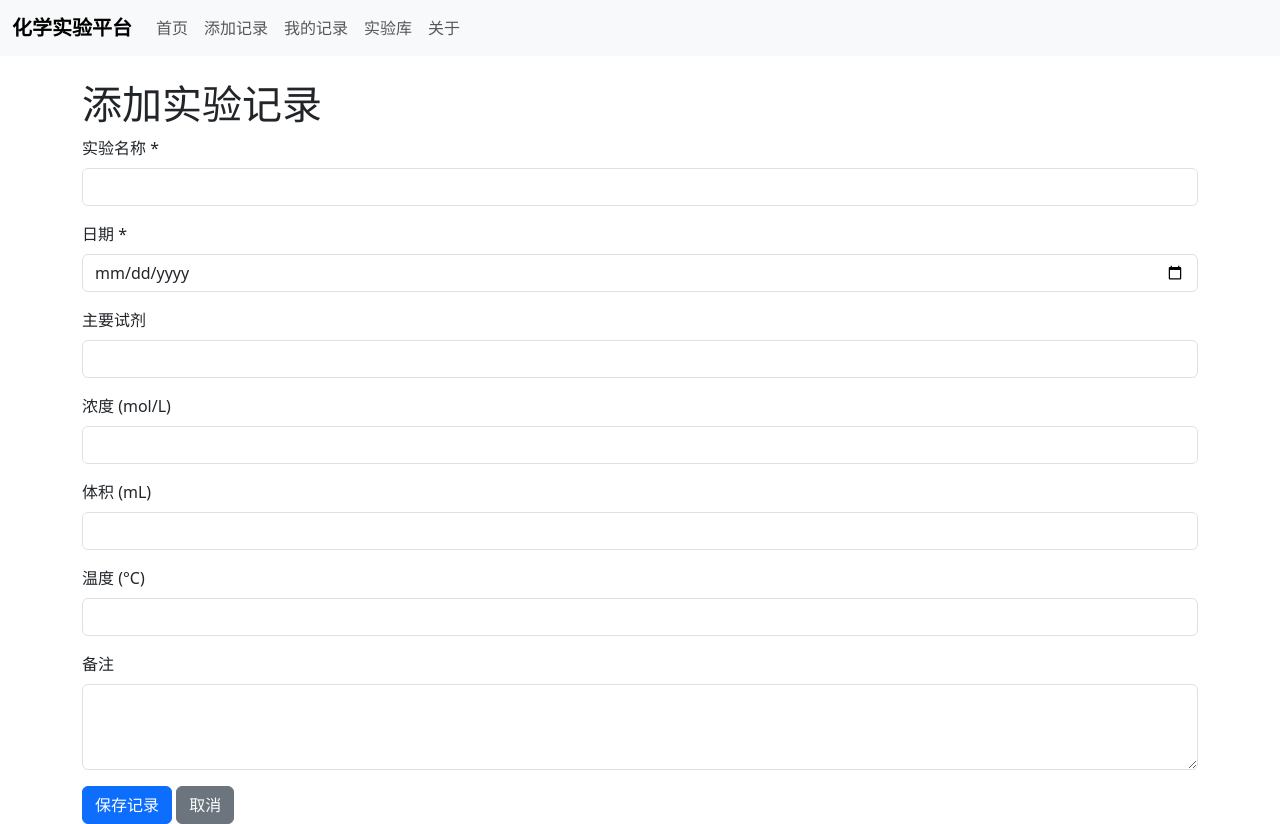
After one commit to luck-month/chemistry-lab, a Flask app: page /add in a window 1280 px wide. The commit adds this page. Run offline with Flask 3, Linux system fonts and the light colour scheme.

Commit message:
Add edit and delete functions for experiment records

```diff
--- a/app.py
+++ b/app.py
@@ -1,37 +1,185 @@
-from flask import Flask, render_template
+import sqlite3
 import datetime
+import random
+from flask import Flask, render_template, request, redirect, url_for
 
 app = Flask(__name__)
 
+# ------------------- 数据库操作函数 -------------------
+def get_db():
+    """获取数据库连接，并设置 row_factory 以便像字典一样操作行"""
+    conn = sqlite3.connect('experiments.db')
+    conn.row_factory = sqlite3.Row
+    return conn
+
+# ------------------- 实验教学库数据（字典模拟） -------------------
+experiments_library = {
+    1: {
+        "name": "酸碱滴定",
+        "date": "2026-03-20",
+        "reagent": "HCl, NaOH",
+        "description": "强酸强碱滴定，学习滴定操作。",
+        "purpose": "掌握酸碱滴定原理和操作，学会使用甲基橙指示剂判断终点。",
+        "principle": "HCl + NaOH → NaCl + H₂O，强酸强碱滴定，计量点 pH=7。",
+        "steps": """1. 用移液管准确量取 25.00 mL HCl 溶液于锥形瓶中。\n2. 加入 2 滴甲基橙指示剂，溶液呈红色。\n3. 用 NaOH 溶液滴定至溶液由红色变为橙色，记录消耗体积。\n4. 重复滴定 3 次，计算平均值。""",
+        "precautions": "滴定速度不宜过快，接近终点时要半滴操作。",
+        "reagents": "HCl 溶液（约 0.1 mol/L）、NaOH 溶液（约 0.1 mol/L）、甲基橙指示剂"
+    },
+    2: {
+        "name": "高锰酸钾标定",
+        "date": "2026-03-21",
+        "reagent": "KMnO4, Na2C2O4",
+        "description": "氧化还原滴定，标定高锰酸钾浓度。",
+        "purpose": "学习氧化还原滴定法，掌握高锰酸钾溶液的标定方法。",
+        "principle": "2MnO₄⁻ + 5C₂O₄²⁻ + 16H⁺ → 2Mn²⁺ + 10CO₂ + 8H₂O",
+        "steps": """1. 准确称取 0.15-0.20 g Na₂C₂O₄ 基准物于锥形瓶中。\n2. 加入 50 mL 蒸馏水和 10 mL 3 mol/L H₂SO₄，加热至 75-85℃。\n3. 用 KMnO₄ 溶液滴定至溶液呈微红色并保持 30 秒不褪色。\n4. 记录消耗体积，计算 KMnO₄ 浓度。""",
+        "precautions": "滴定温度控制在 75-85℃，过高会导致草酸分解。",
+        "reagents": "KMnO₄ 溶液（约 0.02 mol/L）、Na₂C₂O₄ 基准物、3 mol/L H₂SO₄"
+    },
+    3: {
+        "name": "重结晶",
+        "date": "2026-03-22",
+        "reagent": "乙酰苯胺, 水",
+        "description": "利用溶解度差异提纯固体。",
+        "purpose": "学习重结晶法提纯固体有机化合物的原理和操作。",
+        "principle": "利用不同温度下溶解度差异，使杂质留在母液中。",
+        "steps": """1. 将粗乙酰苯胺溶于适量热水中（近沸），制成饱和溶液。\n2. 加入少量活性炭脱色，趁热过滤除去不溶物。\n3. 滤液自然冷却结晶，抽滤，干燥。""",
+        "precautions": "热过滤时要预热漏斗，防止结晶堵塞。",
+        "reagents": "粗乙酰苯胺、蒸馏水、活性炭"
+    },
+    4: {
+        "name": "离子交换树脂的测定",
+        "date": "2026-03-23",
+        "reagent": "732型H型阳离子交换树脂, HCl, NaOH, Na2SO4, 酚酞, 邻苯二甲酸氢钾基准物",
+        "description": "测定离子交换树脂的交换容量。",
+        "purpose": "学习离子交换树脂的预处理和交换容量的测定方法。",
+        "principle": "阳离子交换树脂中的 H⁺ 与溶液中的阳离子发生交换，通过滴定流出液的酸度计算交换容量。",
+        "steps": """1. 树脂预处理：用 1 mol/L HCl 浸泡 24 小时，然后用去离子水洗至中性。\n2. 装柱，用 1 mol/L HCl 转型，再用去离子水洗至中性。\n3. 将待测溶液通过交换柱，收集流出液。\n4. 用 NaOH 标准溶液滴定流出液，计算交换容量。""",
+        "precautions": "树脂装柱时避免气泡；滴定终点要准确判断。",
+        "reagents": "732型H型阳离子交换树脂、1 mol/L HCl、0.1 mol/L NaOH、酚酞指示剂、邻苯二甲酸氢钾基准物"
+    }
+}
+
+# ------------------- 首页路由 -------------------
 @app.route('/')
 def home():
-    # 创建一些示例变量
     current_time = datetime.datetime.now().strftime("%Y-%m-%d %H:%M:%S")
     site_name = "化学实验模拟平台"
     features = ["实验记录管理", "化学计算器", "滴定模拟器", "反应预测", "实验教学库", "报告生成"]
+    # 随机推荐一个实验
+    exp_list = list(experiments_library.items())
+    random_exp = random.choice(exp_list) if exp_list else None
     return render_template('index.html',
                            current_time=current_time,
                            site_name=site_name,
-                           features=features)
+                           features=features,
+                           random_exp=random_exp)
 
+# ------------------- 关于页面 -------------------
 @app.route('/about')
 def about():
     return render_template('about.html')
 
+# ------------------- 实验教学库（基于字典） -------------------
+@app.route('/experiments')
+def experiments():
+    """实验教学库列表页"""
+    return render_template('experiments.html', experiments=experiments_library)
+
 @app.route('/experiment/<int:exp_id>')
 def experiment_detail(exp_id):
-    # 模拟从数据库获取实验数据
-    experiments = {
-        1: {"name": "酸碱滴定", "date": "2026-03-20", "reagent": "HCI, NaOH"},
-        2: {"name": "高锰酸钾标定", "date": "2026-03-21", "reagent": "KMnO4, Na2C2O4"},
-        3: {"name": "重结晶", "date": "2026-03-22", "reagent": "乙酰苯胺, 水"},
-        4: {"name": "离子交换树脂的测定", "date": "2026-03-23", "reagent": "732型H型阳离子交换树脂,HCI,NAOH,NA2SO4,酚酞,邻苯二甲酸氢钾基准物"}
-    }
-    exp = experiments.get(exp_id)
+    """实验教学库详情页"""
+    exp = experiments_library.get(exp_id)
     if exp:
         return render_template('experiment_detail.html', exp=exp, exp_id=exp_id)
     else:
         return f"实验ID {exp_id} 不存在", 404
 
+# ------------------- 用户实验记录管理（基于SQLite） -------------------
+@app.route('/add', methods=['GET', 'POST'])
+def add_experiment():
+    """添加实验记录"""
+    if request.method == 'POST':
+        # 获取表单数据
+        name = request.form['name']
+        date = request.form['date']
+        reagent = request.form.get('reagent')
+        concentration = request.form.get('concentration')
+        volume = request.form.get('volume')
+        temperature = request.form.get('temperature')
+        note = request.form.get('note')
+
+        # 插入数据库
+        conn = get_db()
+        cursor = conn.cursor()
+        cursor.execute('''
+            INSERT INTO experiments (name, date, reagent, concentration, volume, temperature, note)
+            VALUES (?, ?, ?, ?, ?, ?, ?)
+        ''', (name, date, reagent, concentration, volume, temperature, note))
+        conn.commit()
+        conn.close()
+
+        # 重定向到实验记录列表页
+        return redirect(url_for('records'))
+
+    # GET 请求显示表单
+    return render_template('add_experiment.html')
+
+@app.route('/records')
+def records():
+    """显示用户添加的实验记录列表"""
+    conn = get_db()
+    cursor = conn.cursor()
+    cursor.execute('SELECT * FROM experiments ORDER BY created_at DESC')
+    records = cursor.fetchall()
+    conn.close()
+    return render_template('records.html', records=records)
+
+# ------------------- 编辑实验记录 -------------------
+@app.route('/edit/<int:record_id>', methods=['GET', 'POST'])
+def edit_record(record_id):
+    conn = get_db()
+    cursor = conn.cursor()
+
+    if request.method == 'POST':
+        # 获取表单数据
+        name = request.form['name']
+        date = request.form['date']
+        reagent = request.form.get('reagent')
+        concentration = request.form.get('concentration')
+        volume = request.form.get('volume')
+        temperature = request.form.get('temperature')
+        note = request.form.get('note')
+
+        # 更新数据库
+        cursor.execute('''
+            UPDATE experiments
+            SET name = ?, date = ?, reagent = ?, concentration = ?, volume = ?, temperature = ?, note = ?
+            WHERE id = ?
+        ''', (name, date, reagent, concentration, volume, temperature, note, record_id))
+        conn.commit()
+        conn.close()
+        return redirect(url_for('records'))
+
+    # GET 请求：获取当前记录并显示编辑表单
+    cursor.execute('SELECT * FROM experiments WHERE id = ?', (record_id,))
+    record = cursor.fetchone()
+    conn.close()
+    if record:
+        return render_template('edit_experiment.html', record=record)
+    else:
+        return "记录不存在", 404
+
+# ------------------- 删除实验记录 -------------------
+@app.route('/delete/<int:record_id>')
+def delete_record(record_id):
+    conn = get_db()
+    cursor = conn.cursor()
+    cursor.execute('DELETE FROM experiments WHERE id = ?', (record_id,))
+    conn.commit()
+    conn.close()
+    return redirect(url_for('records'))
+
+# ------------------- 启动应用 -------------------
 if __name__ == '__main__':
     app.run(debug=True)
--- /dev/null
+++ b/templates/add_experiment.html
@@ -0,0 +1,39 @@
+{% extends "base.html" %}
+
+{% block title %}添加实验记录 - 化学实验平台{% endblock %}
+
+{% block content %}
+<h1>添加实验记录</h1>
+<form method="post" action="{{ url_for('add_experiment') }}">
+    <div class="mb-3">
+        <label for="name" class="form-label">实验名称 *</label>
+        <input type="text" class="form-control" id="name" name="name" required>
+    </div>
+    <div class="mb-3">
+        <label for="date" class="form-label">日期 *</label>
+        <input type="date" class="form-control" id="date" name="date" required>
+    </div>
+    <div class="mb-3">
+        <label for="reagent" class="form-label">主要试剂</label>
+        <input type="text" class="form-control" id="reagent" name="reagent">
+    </div>
+    <div class="mb-3">
+        <label for="concentration" class="form-label">浓度 (mol/L)</label>
+        <input type="number" step="any" class="form-control" id="concentration" name="concentration">
+    </div>
+    <div class="mb-3">
+        <label for="volume" class="form-label">体积 (mL)</label>
+        <input type="number" step="any" class="form-control" id="volume" name="volume">
+    </div>
+    <div class="mb-3">
+        <label for="temperature" class="form-label">温度 (°C)</label>
+        <input type="number" step="any" class="form-control" id="temperature" name="temperature">
+    </div>
+    <div class="mb-3">
+        <label for="note" class="form-label">备注</label>
+        <textarea class="form-control" id="note" name="note" rows="3"></textarea>
+    </div>
+    <button type="submit" class="btn btn-primary">保存记录</button>
+    <a href="{{ url_for('records') }}" class="btn btn-secondary">取消</a>
+</form>
+{% endblock %}
--- a/templates/base.html
+++ b/templates/base.html
@@ -23,16 +23,16 @@
                         <a class="nav-link" href="{{ url_for('home') }}">首页</a>
                     </li>
                     <li class="nav-item">
-                        <a class="nav-link" href="#">实验记录</a>
+                            <a class="nav-link" href="{{ url_for('add_experiment') }}">添加记录</a>
                     </li>
                     <li class="nav-item">
-                        <a class="nav-link" href="#">计算器</a>
+                            <a class="nav-link" href="{{ url_for('records') }}">我的记录</a>
                     </li>
                     <li class="nav-item">
-                        <a class="nav-link" href="{{ url_for('about') }}">关于</a>
+                            <a class="nav-link" href="{{ url_for('experiments') }}">实验库</a>
                     </li>
                     <li class="nav-item">
-                        <a class="nav-link" href="{{ url_for('experiment_detail', exp_id=1) }}">实验示例</a>
+                            <a class="nav-link" href="{{ url_for('about') }}">关于</a>
                     </li>
                 </ul>
             </div>
```
Also changed, not shown: templates/edit_experiment.html (added, +39 -0 lines), templates/experiments.html (added, +16 -0 lines), templates/records.html (added, +57 -0 lines).
